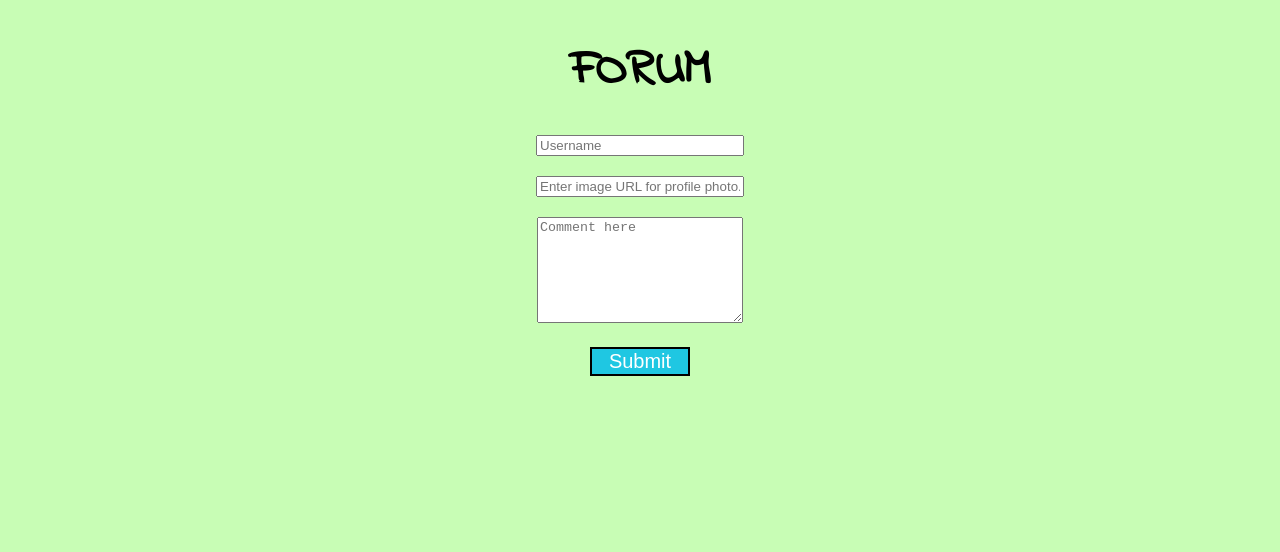
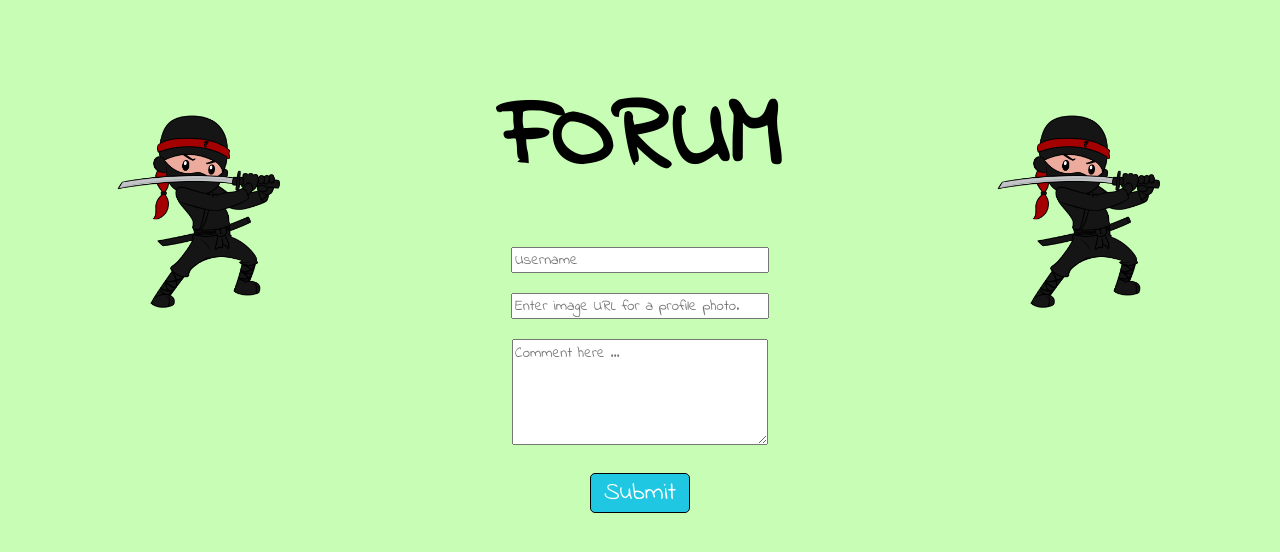
Before and after one commit to sbjacobs231/NInja-Forum, a plain HTML site: page index.html in a window 1280 px wide. Drawn offline with Linux system fonts and the light colour scheme.

Commit message:
added ninjas and changed font

```diff
--- a/index.html
+++ b/index.html
@@ -5,14 +5,16 @@
 	<link rel="stylesheet" href="main.css">
 </head>
 <body>
+	<img class="ninja" src="ninjaForum.png">
+	<img class="ninja1" src="ninjaForum.png">
 	<h1 id="header">FORUM</h1>
 	<div id="emptyDiv"></div>
 	<br>
-	<input id="username" type="text" placeholder="Username" class="margin">
+	<input id="username" type="text" placeholder="Username" class="boxes">
 	<br>
-	<input id="pictureURL" placeholder="Enter image URL for profile photo." class="margin">
+	<input id="pictureURL" placeholder="Enter image URL for a profile photo." class="boxes">
 	<br>
-	<textarea id="comment" placeholder="Comment here" class="margin"></textarea>
+	<textarea id="comment" placeholder="Comment here ..." class="boxes"></textarea>
 	<br>
 	<button type="button" id="btn" onclick="post()">Submit</button>
 
--- a/main.css
+++ b/main.css
@@ -1,8 +1,26 @@
 @import url(https://fonts.googleapis.com/css?family=Indie+Flower);
 
+html * {
+	font-family: 'Indie Flower', cursive;
+}
+
+.ninja {
+	position: fixed;
+	left:100px;
+	top:100px;
+	z-index: -1;
+	width: 200px;
+}
+
+.ninja1 {
+	position: fixed;
+	right: 100px;
+	top: 100px;
+	z-index: -1;
+	width: 200px;
+}
 #header {
-	font-family: 'Indie Flower', cursive;
-	font-size: 50px;
+	font-size: 100px;
 	margin-bottom: 10px;
 }
 
@@ -15,9 +33,14 @@ img {
 	width: 150px;
 }
 
-.margin {
+input {
+	height: 20px;
+}
+
+.boxes {
 	margin-bottom: 20px;
-	width: 200px;
+	width: 250px;
+	font-size: 15px;
 }
 
 textarea {
@@ -33,11 +56,15 @@ h3 {
 #btn {
 	width: 100px;
 	background-color: #1FC7E2;
-	border: 2px solid black;
+	border: 1px solid black;
+	border-radius: 5px;
 	font-size: 20px;
 	color: white;
+	font-size: 25px;
 }
 
 #btn:hover {
 	cursor: pointer;
+	background-color: #A4DAE8;
+	transition: .3s;
 }
```
Also changed, not shown: ninjaForum.png (added), 1 other file.
